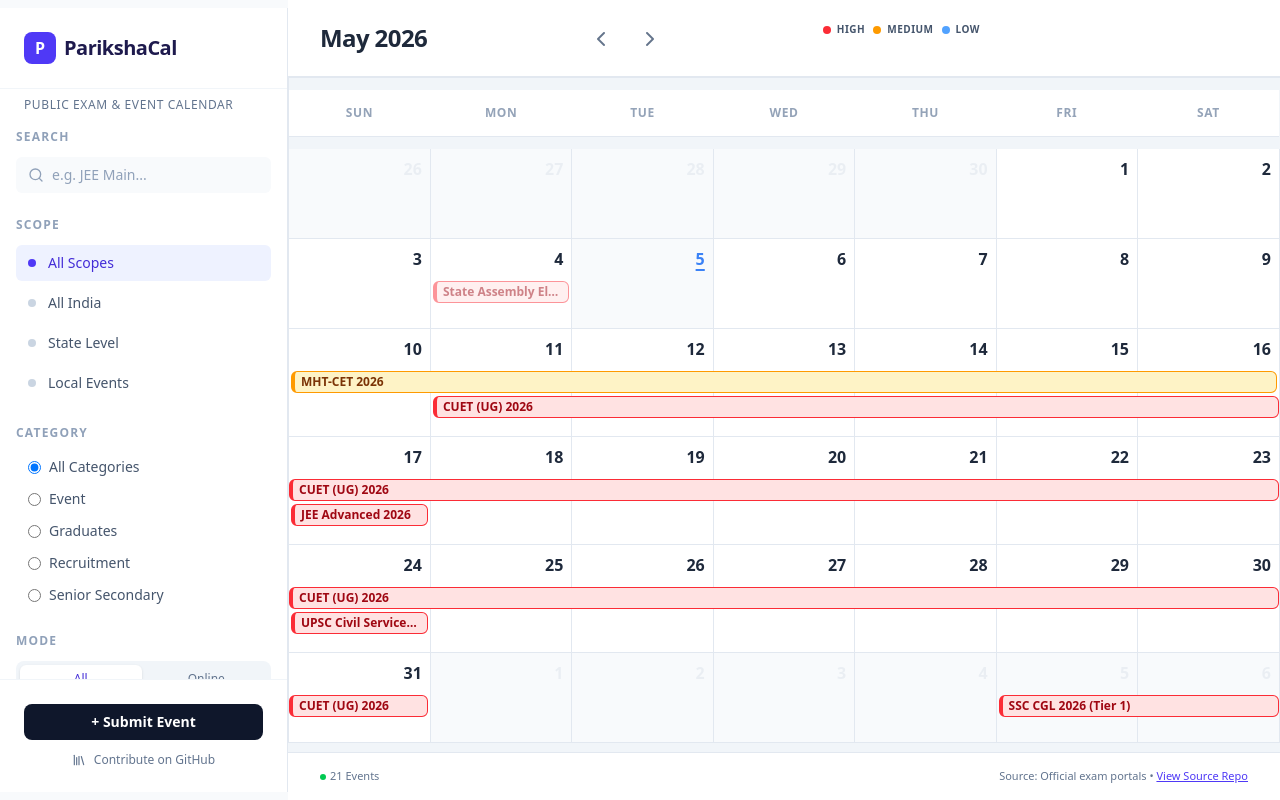
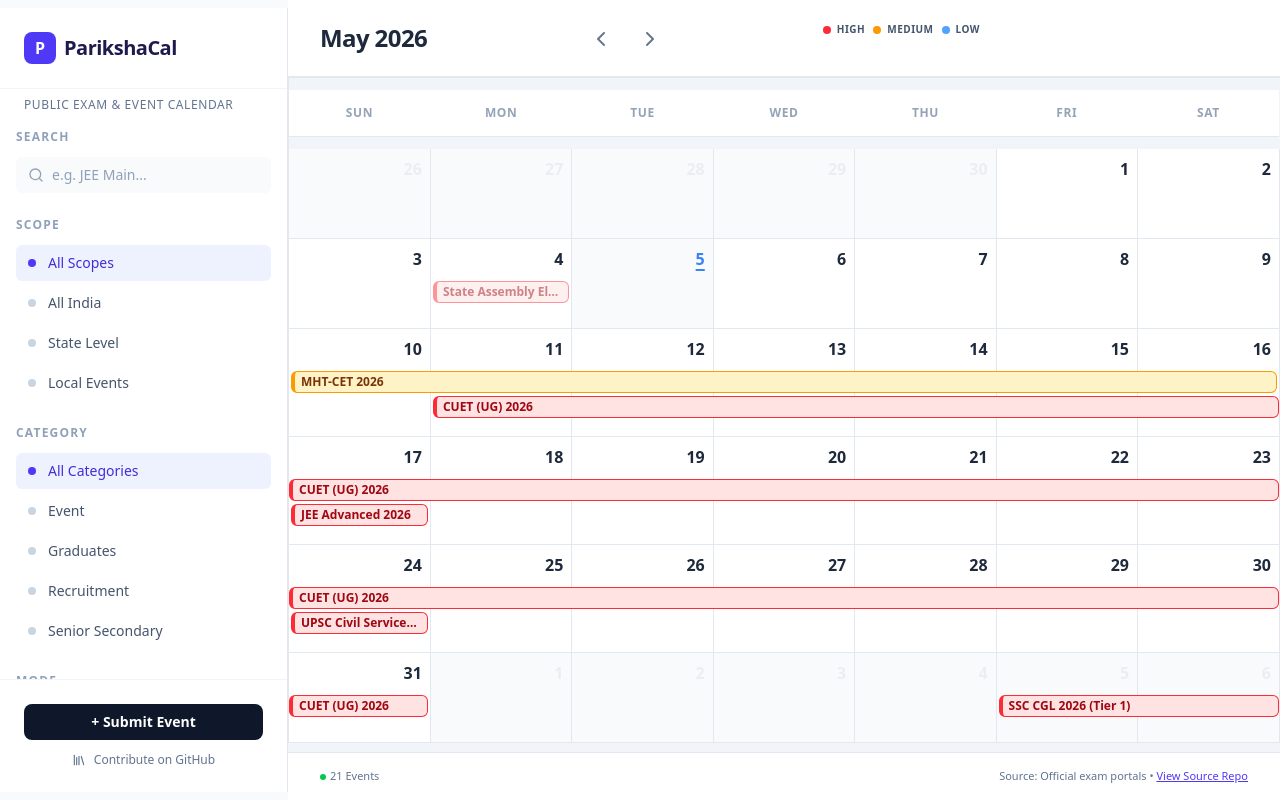
Before and after one commit to GargAvinash/ParikshaCal, a React (Vite) app: page / in a window 1280 px wide. Built offline with nearby package versions, Linux system fonts and the light colour scheme.

Commit message:
style: unify Category filter to pill buttons matching Scope filter
Replaces native radio buttons with styled pill buttons + dot
indicators for visual consistency across all sidebar filters.

```diff
--- a/src/App.tsx
+++ b/src/App.tsx
@@ -139,29 +139,28 @@
           {/* Category */}
           <div>
             <h2 className="text-xs font-semibold text-slate-400 uppercase tracking-widest mb-3">Category</h2>
-            <div className="space-y-1 text-sm font-medium text-slate-600">
-              <label className="flex items-center gap-2 px-3 py-1 cursor-pointer hover:text-indigo-600">
-                <input
-                  type="radio"
-                  name="filterCategory"
-                  checked={filterCategory === 'all'}
-                  onChange={() => setFilterCategory('all')}
-                  className="rounded border-slate-300 text-indigo-600 focus:ring-indigo-500"
-                />
-                <span>All Categories</span>
-              </label>
-              {categories.map(cat => (
-                <label key={cat} className="flex items-center gap-2 px-3 py-1 cursor-pointer hover:text-indigo-600 capitalize">
-                  <input
-                    type="radio"
-                    name="filterCategory"
-                    checked={filterCategory === cat}
-                    onChange={() => setFilterCategory(cat)}
-                    className="rounded border-slate-300 text-indigo-600 focus:ring-indigo-500"
-                  />
-                  <span>{cat}</span>
-                </label>
-              ))}
+            <div className="space-y-1">
+              {[{ id: 'all', label: 'All Categories' }, ...categories.map(cat => ({ id: cat, label: cat }))].map(item => {
+                const isActive = filterCategory === item.id;
+                return (
+                  <button
+                    key={item.id}
+                    onClick={() => setFilterCategory(item.id)}
+                    className={cn(
+                      "w-full flex items-center gap-3 px-3 py-2 rounded-md text-sm font-medium transition-colors capitalize",
+                      isActive
+                        ? "bg-indigo-50 text-indigo-700"
+                        : "text-slate-600 hover:bg-slate-50"
+                    )}
+                  >
+                    <span className={cn(
+                      "w-2 h-2 rounded-full",
+                      isActive ? "bg-indigo-600" : "bg-slate-300"
+                    )}></span>
+                    {item.label}
+                  </button>
+                );
+              })}
             </div>
           </div>
 
```
